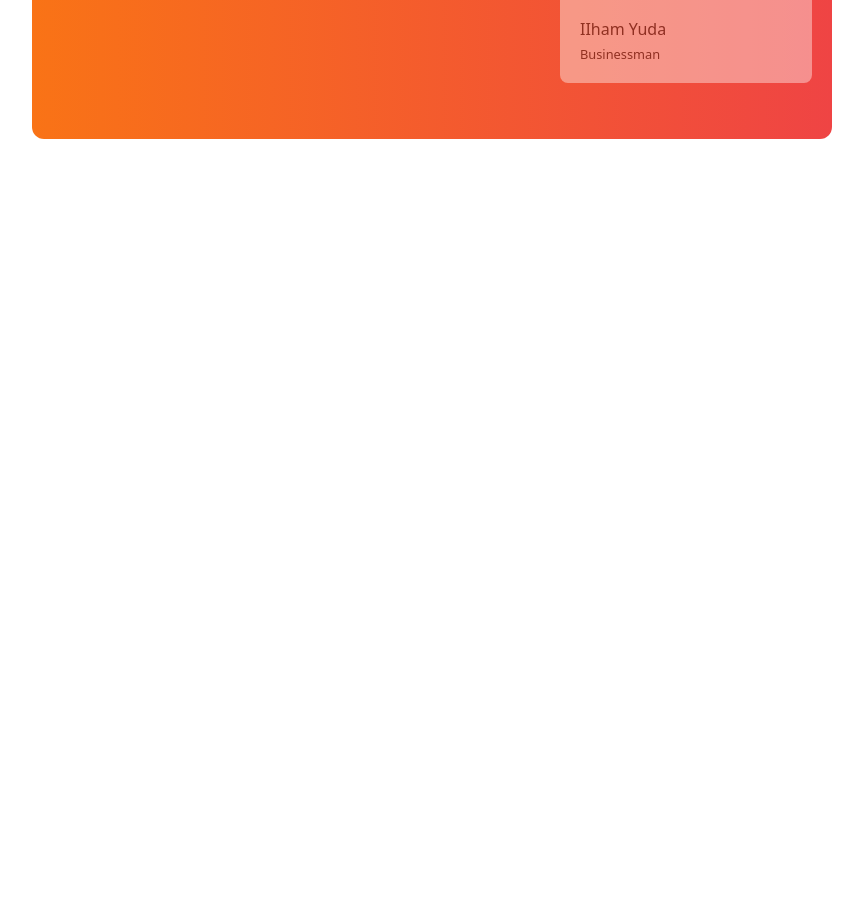
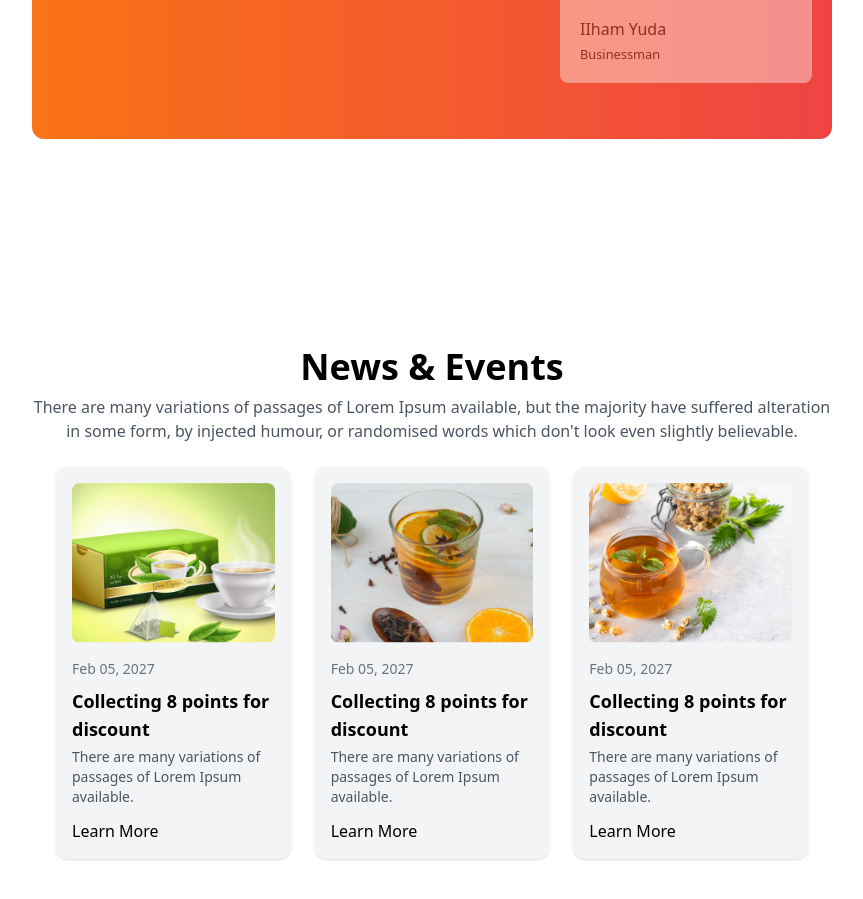
Before and after one commit to asif893461/tea-housess-using-tailwind, a plain HTML site: page index.html in a window 1280 px wide. Shown: the part 2378-3277 px from the top of the page, without its empty margins (208-1071 px from the left). Before the commit the page ends 2613 px from the top, so only its background shows below. Drawn offline with nearby package versions, Linux system fonts and the light colour scheme; a web font is replaced by a local one.

Commit message:
added fifth requirement

```diff
--- a/index.html
+++ b/index.html
@@ -210,10 +210,55 @@
                             <small>Businessman</small>
                         </div>
 
-
-
                     </div>
                 </div>
+        </section>
+
+        <!-- News & Events section -->
+        <section class="py-8 lg:py-28 mb-8">
+            <div class="text-center">
+                <h1 class="text-3xl md:text-4xl font-bold mb-2">News & Events</h1>
+                <p class="text-gray-600">There are many variations of passages of Lorem Ipsum available, but the
+                    majority have suffered alteration in some form, by injected humour, or randomised words which don't
+                    look even slightly believable. </p>
+            </div>
+            <div class="grid grid-cols-1 md:grid-cols-3 gap-6 p-6">
+                <!-- Card 1 -->
+                <div class="bg-gray-100 rounded-xl shadow hover:shadow-lg transition p-4">
+                    <img src="./images/news-1.png" alt="Tea"
+                        class="rounded-lg mb-4 w-full h-40 object-cover">
+                    <p class="text-gray-500 text-sm">Feb 05, 2027</p>
+                    <h3 class="font-semibold text-lg mt-2">Collecting 8 points for discount</h3>
+                    <p class="text-gray-600 text-sm mt-1">
+                        There are many variations of passages of Lorem Ipsum available.
+                    </p>
+                    <a href="#" class="font-medium mt-3 inline-block hover:underline">Learn More</a>
+                </div>
+
+                <!-- Card 2 -->
+                <div class="bg-gray-100 rounded-xl shadow hover:shadow-lg transition p-4">
+                    <img src="./images/news-2.png" alt="Tea"
+                        class="rounded-lg mb-4 w-full h-40 object-cover">
+                    <p class="text-gray-500 text-sm">Feb 05, 2027</p>
+                    <h3 class="font-semibold text-lg mt-2">Collecting 8 points for discount</h3>
+                    <p class="text-gray-600 text-sm mt-1">
+                        There are many variations of passages of Lorem Ipsum available.
+                    </p>
+                    <a href="#" class="font-medium mt-3 inline-block hover:underline">Learn More</a>
+                </div>
+
+                <!-- Card 3 -->
+                <div class="bg-gray-100 rounded-xl shadow hover:shadow-lg transition p-4">
+                    <img src="./images/news-3.png" alt="Tea"
+                        class="rounded-lg mb-4 w-full h-40 object-cover">
+                    <p class="text-gray-500 text-sm">Feb 05, 2027</p>
+                    <h3 class="font-semibold text-lg mt-2">Collecting 8 points for discount</h3>
+                    <p class="text-gray-600 text-sm mt-1">
+                        There are many variations of passages of Lorem Ipsum available.
+                    </p>
+                    <a href="#" class="font-medium mt-3 inline-block hover:underline">Learn More</a>
+                </div>
+            </div>
 
 
         </section>
```
